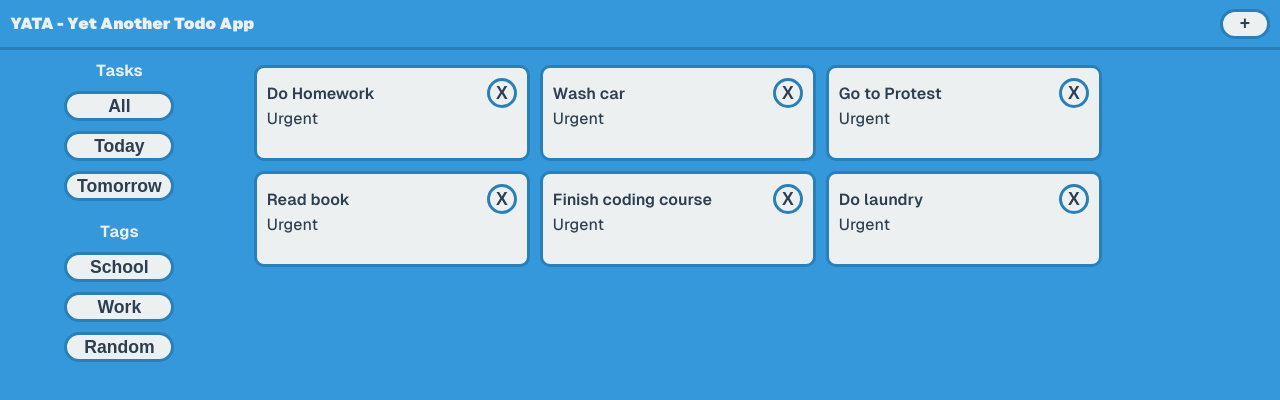
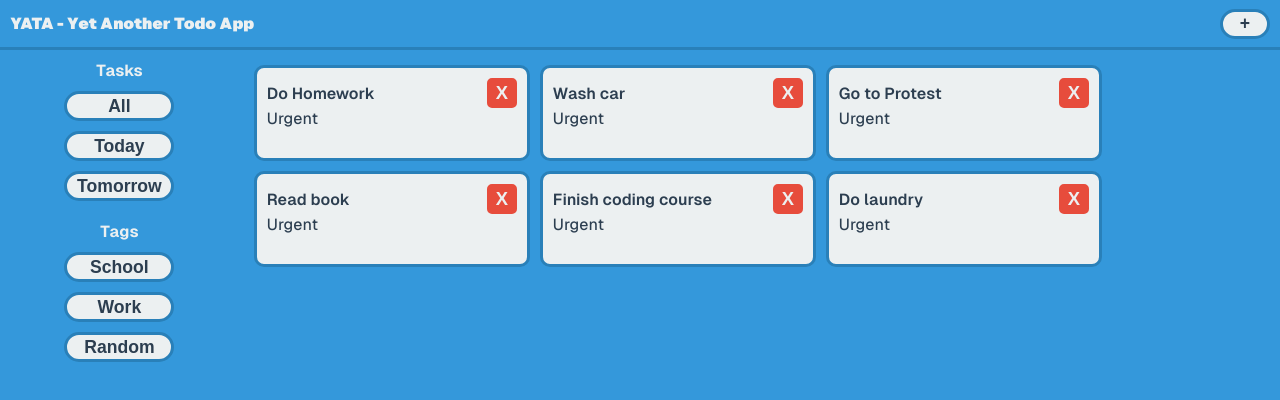
Before and after one commit to NewRedRoses/Todo-List, a website built with webpack: page src/template.html in a window 1280 px wide. Built offline with nearby package versions, Linux system fonts and the light colour scheme.

Commit message:
Make delete card btn match similar btns

```diff
--- a/src/style.css
+++ b/src/style.css
@@ -98,9 +98,9 @@ body {
 }
 .card-delete {
   display: flex;
+  width: 30px;
   justify-content: center;
   align-items: center;
-  width: fit-content;
 }
 .card-delete:hover {
   background-color: var(--light-red-color);
@@ -164,18 +164,21 @@ input[type="date"] {
   display: flex;
   justify-content: flex-end;
 }
-.close-task-btn {
+.close-task-btn,
+.card-delete {
   display: flex;
-  width: 30px;
-  height: 30px;
   border-radius: 5px;
-  padding: 15px;
   justify-content: center;
   align-items: center;
   background: var(--light-red-color);
   border: 3px solid var(--light-red-color);
   color: var(--light-white-color);
   font-size: 1.15em;
+}
+.close-task-btn {
+  width: 30px;
+  padding: 15px;
+  height: 30px;
 }
 
 .close-task-btn:hover {
```
